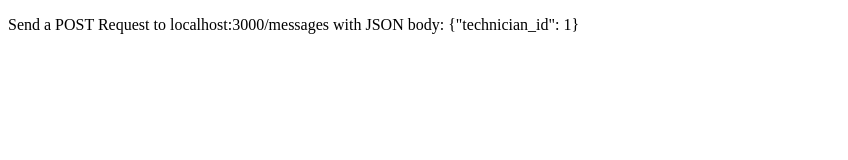
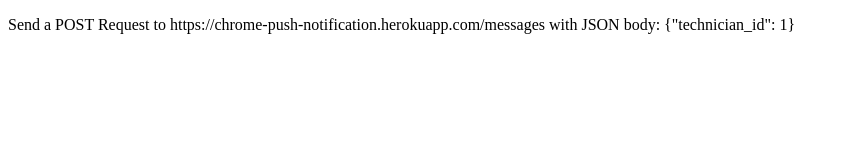
Before and after one commit to Saurav-Suman/web-push-notifications-sample, a website: page public/index.html in a window 1280 px wide. Shown: the whole page, without its empty margins (0-848 px from the left). Drawn offline with Linux system fonts and the light colour scheme.

Commit message:
Changed url

```diff
--- a/public/index.html
+++ b/public/index.html
@@ -8,7 +8,7 @@
   <link rel="manifest" href="/manifest.json">
 </head>
 <body>
-	<p>Send a POST Request to localhost:3000/messages with JSON body: {"technician_id": 1}</p>
+	<p>Send a POST Request to https://chrome-push-notification.herokuapp.com/messages with JSON body: {"technician_id": 1}</p>
 	<script>
 		// Set technician id to receive push notifications
 		var technicianId = 1;
```
